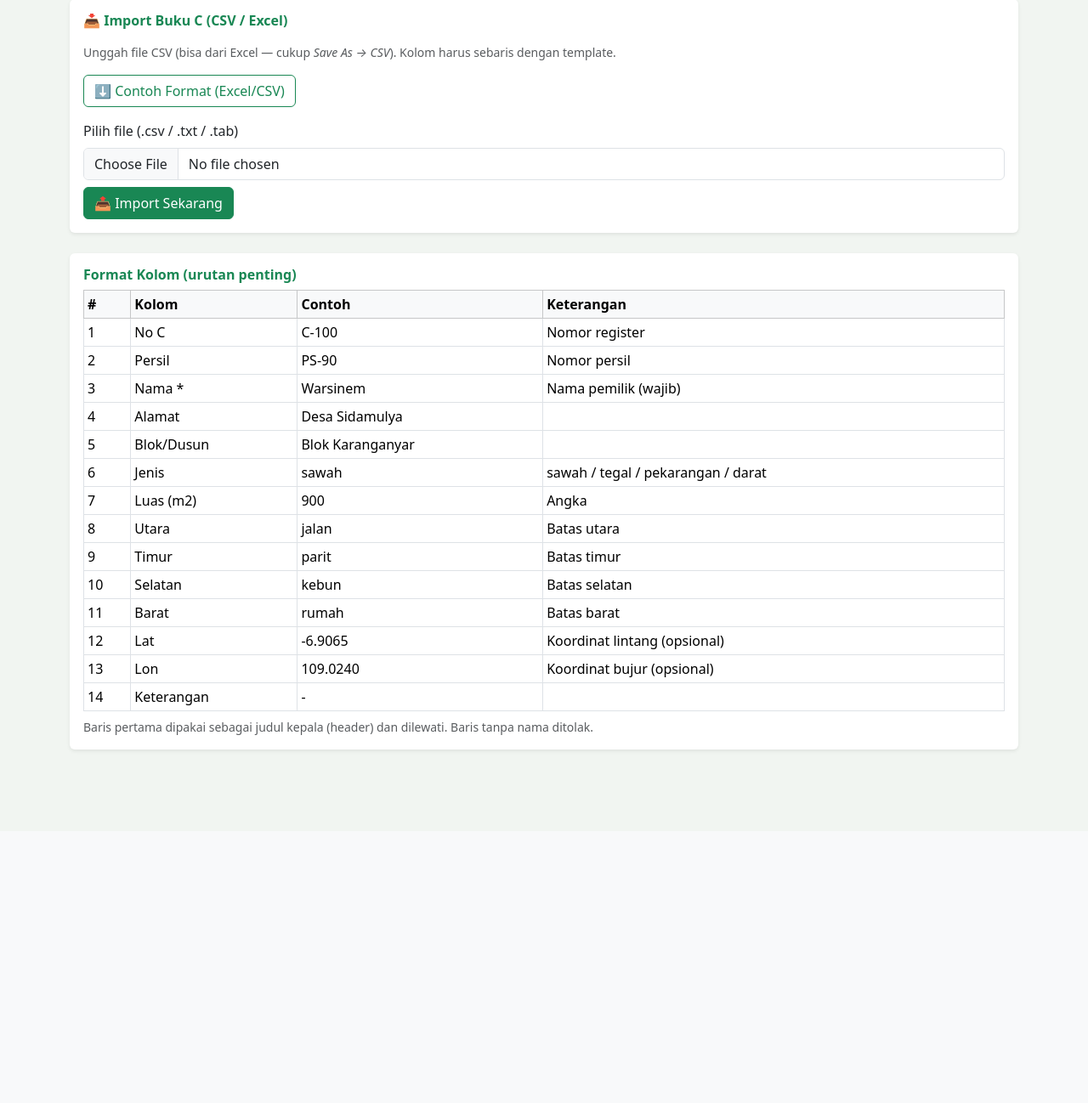
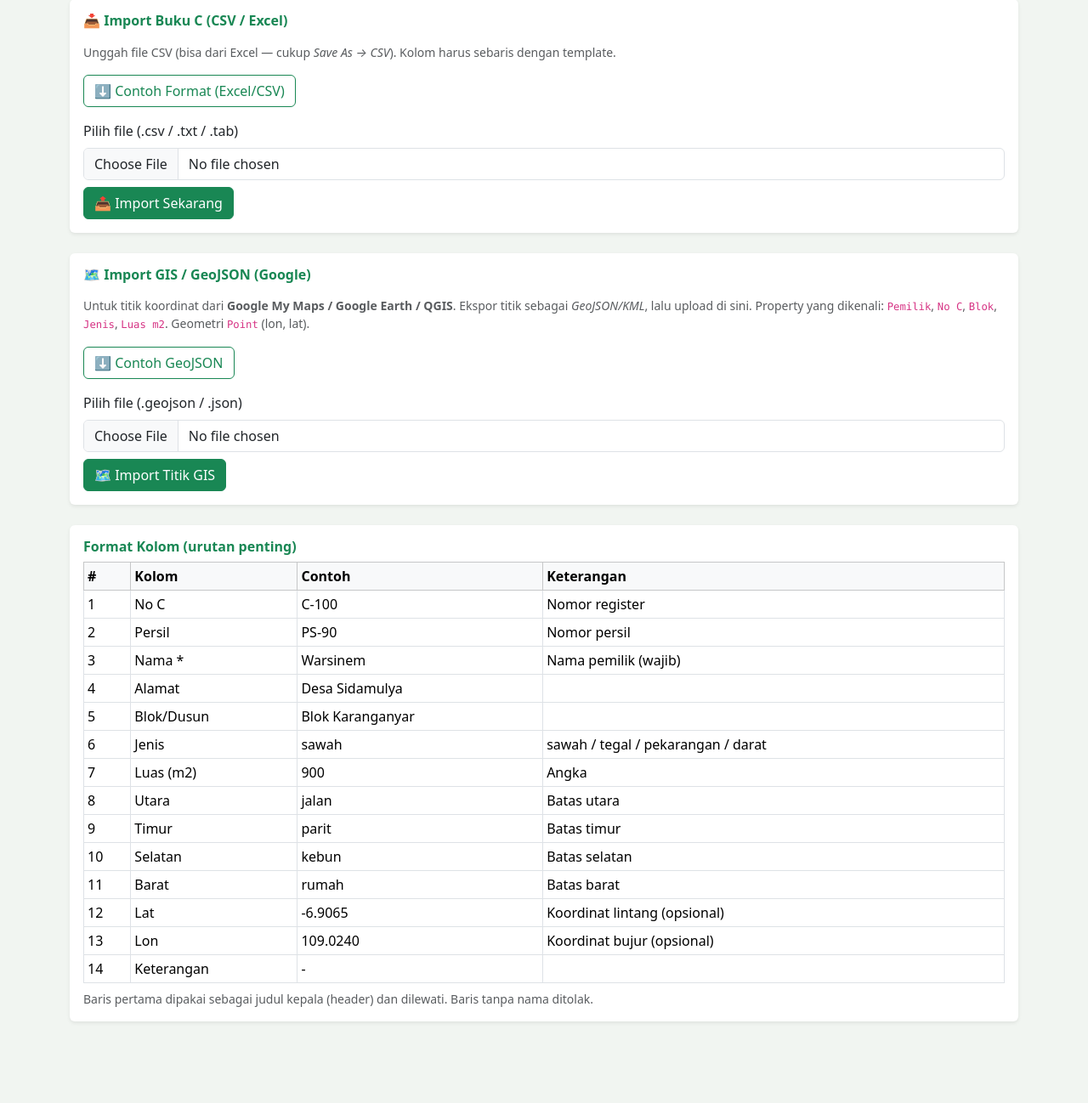
Before and after one commit to genggong/edisuntoro, a PHP site: page /tanah/import in a window 1280 px wide. Shown: the part 122-1420 px from the top of the page at 85% size. Before the commit the page ends 1008 px from the top, so only its background shows below. Run offline with PHP 8.4, Linux system fonts and the light colour scheme; the visitor is signed in with stand-in values (Sample User, id 1).

Commit message:
Tambah Import GIS/GeoJSON (Google) + contoh format di menu Import

```diff
--- a/app/controllers/TanahController.php
+++ b/app/controllers/TanahController.php
@@ -246,4 +246,68 @@ class TanahController
         flash_set('ok', "Import selesai: $ok baris sukses, $skip dilewati (baris kosong/tanpa nama), $dupe gagal (ganda/masalah).");
         redirect('/tanah');
     }
+
+    /* ---------- IMPORT GIS / GeoJSON (Google) ---------- */
+
+    public function gisTemplate()
+    {
+        $sample = [
+            'type' => 'FeatureCollection',
+            'name' => 'Contoh Import Buku C',
+            'features' => [
+                ['type' => 'Feature', 'properties' => ['No C' => 'C-300', 'Pemilik' => 'Contoh GIS 1', 'Blok' => 'Blok Karanganyar', 'Jenis' => 'sawah', 'Luas m2' => 750], 'geometry' => ['type' => 'Point', 'coordinates' => [109.0240, -6.9065]]],
+                ['type' => 'Feature', 'properties' => ['No C' => 'C-301', 'Pemilik' => 'Contoh GIS 2', 'Blok' => 'Blok Krajan', 'Jenis' => 'tegal', 'Luas m2' => 400], 'geometry' => ['type' => 'Point', 'coordinates' => [109.0210, -6.9030]]],
+            ],
+        ];
+        header('Content-Type: application/geo+json; charset=UTF-8');
+        header('Content-Disposition: attachment; filename="contoh-import-gis.geojson"');
+        echo json_encode($sample, JSON_UNESCAPED_UNICODE | JSON_PRETTY_PRINT);
+        exit;
+    }
+
+    public function importGeojsonDo()
+    {
+        csrf_check();
+        $up = $_FILES['file_gis'] ?? null;
+        if (!$up || ($up['error'] ?? 1) !== UPLOAD_ERR_OK) {
+            flash_set('error', 'Pilih file GeoJSON (.geojson / .json).');
+            redirect('/tanah/import');
+        }
+        $json = file_get_contents($up['tmp_name']);
+        $data = json_decode($json, true);
+        if (!is_array($data) || !isset($data['type'])) {
+            flash_set('error', 'File bukan GeoJSON valid.');
+            redirect('/tanah/import');
+        }
+
+        $features = $data['type'] === 'FeatureCollection' ? ($data['features'] ?? []) : ($data['type'] === 'Feature' ? [$data] : []);
+        if (!$features) {
+            flash_set('error', 'Tidak ada fitur (Feature/Point) di dalam GeoJSON.');
+            redirect('/tanah/import');
+        }
+
+        $st = Database::conn()->prepare("INSERT INTO tanah (nomor_c, nama, blok_dusun, jenis, luas, lat, lon) VALUES (?,?,?,?,?,?,?)");
+        $ok = 0; $skip = 0;
+        foreach ($features as $f) {
+            $geom = $f['geometry'] ?? null;
+            if (!$geom || ($geom['type'] ?? '') !== 'Point') { $skip++; continue; }
+            $c = $geom['coordinates'] ?? null;
+            if (!is_array($c) || count($c) < 2) { $skip++; continue; }
+            $lon = (float)$c[0]; $lat = (float)$c[1];
+            $p = $f['properties'] ?? [];
+            $nama = $p['Pemilik'] ?? $p['Nama'] ?? $p['nama'] ?? $p['name'] ?? '';
+            if ($nama === '') { $skip++; continue; }
+            $noC = (string)($p['No C'] ?? $p['no_c'] ?? $p['No_C'] ?? $p['nomor_c'] ?? '');
+            $blok = (string)($p['Blok'] ?? $p['blok_dusun'] ?? $p['Blok/Dusun'] ?? '');
+            $jenisIn = (string)($p['Jenis'] ?? $p['jenis'] ?? 'sawah');
+            $jenis = in_array($jenisIn, ['sawah','tegal','pekarangan','darat']) ? $jenisIn : 'sawah';
+            $luas = (float)($p['Luas m2'] ?? $p['luas'] ?? 0);
+            try {
+                $st->execute([$noC, $nama, $blok, $jenis, $luas, $lat, $lon]);
+                $ok++;
+            } catch (Exception $e) { $skip++; }
+        }
+        flash_set('ok', "Import GIS selesai: $ok titik masuk, $skip dilewati (bukan Point / tanpa nama).");
+        redirect('/tanah');
+    }
 }
--- a/app/index.php
+++ b/app/index.php
@@ -34,6 +34,8 @@ $routes = [
     ['GET', '/tanah/import', 'TanahController', 'importForm', ['admin', 'operator']],
     ['POST', '/tanah/import', 'TanahController', 'importDo', ['admin', 'operator']],
     ['GET', '/tanah/import/template', 'TanahController', 'importTemplate', ['admin', 'operator']],
+    ['GET', '/tanah/import/gis-template', 'TanahController', 'gisTemplate', ['admin', 'operator']],
+    ['POST', '/tanah/import/gis', 'TanahController', 'importGeojsonDo', ['admin', 'operator']],
     ['GET', '/pengguna', 'UserController', 'index', ['admin']],
     ['GET', '/pengguna/tambah', 'UserController', 'create', ['admin']],
     ['POST', '/pengguna/tambah', 'UserController', 'store', ['admin']],
--- a/app/views/tanah/import.php
+++ b/app/views/tanah/import.php
@@ -14,6 +14,28 @@
         <input type="file" name="file" accept=".csv,.txt,.tab,.xls" class="form-control" required>
       </div>
       <button type="submit" class="btn btn-success">📤 Import Sekarang</button>
+    </form>
+  </div>
+</div>
+
+<div class="card border-0 shadow-sm mb-4">
+  <div class="card-body">
+    <h6 class="fw-bold text-success mb-3">🗺️ Import GIS / GeoJSON (Google)</h6>
+    <p class="text-muted small mb-3">
+      Untuk titik koordinat dari <strong>Google My Maps / Google Earth / QGIS</strong>. Ekspor titik sebagai
+      <em>GeoJSON/KML</em>, lalu upload di sini. Property yang dikenali: <code>Pemilik</code>, <code>No C</code>,
+      <code>Blok</code>, <code>Jenis</code>, <code>Luas m2</code>. Geometri <code>Point</code> (lon, lat).
+    </p>
+    <div class="d-flex flex-wrap gap-2 mb-3">
+      <a class="btn btn-outline-success" href="<?= BASE_URL ?>/tanah/import/gis-template">⬇ Contoh GeoJSON</a>
+    </div>
+    <form method="post" action="<?= BASE_URL ?>/tanah/import/gis" enctype="multipart/form-data">
+      <?= csrf_field() ?>
+      <div class="mb-2">
+        <label class="form-label">Pilih file (.geojson / .json)</label>
+        <input type="file" name="file_gis" accept=".geojson,.json" class="form-control" required>
+      </div>
+      <button type="submit" class="btn btn-success">🗺️ Import Titik GIS</button>
     </form>
   </div>
 </div>
```
